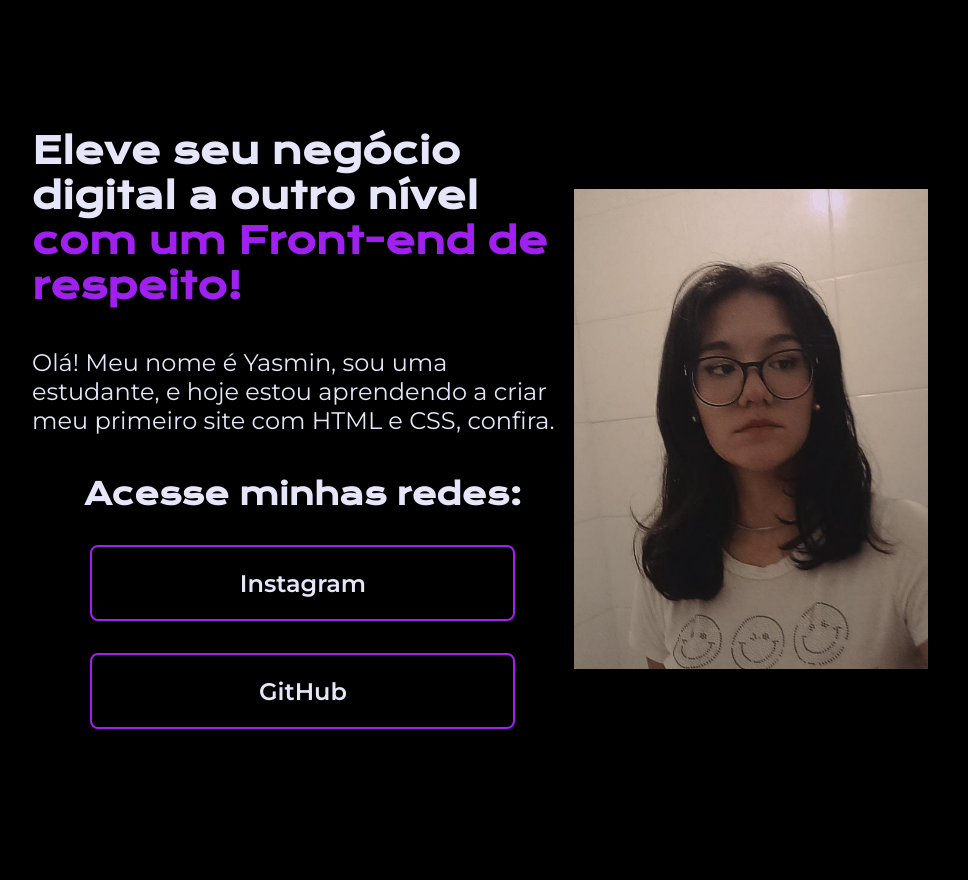
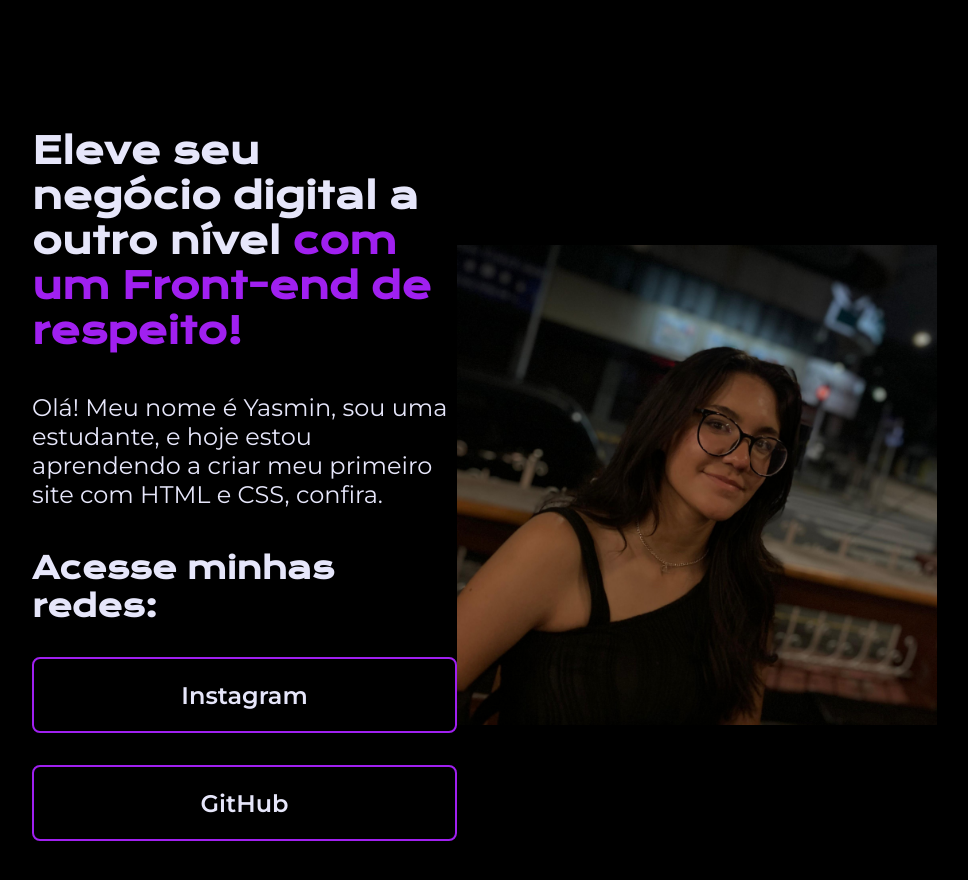
Before and after one commit to YaXsmi/Portf-lio-Yasmin-2G, a plain HTML site: page index.html in a window 1280 px wide. Shown: the whole page, without its empty margins (160-1128 px from the left). Drawn offline with nearby package versions, Linux system fonts and the light colour scheme.

Commit message:
09/08/2024

```diff
--- a/index.html
+++ b/index.html
@@ -24,7 +24,7 @@
   </div>
     </div>
 
-    <img src="foto.jpg" class="foto">
+    <img src="IMG_20240324_145642_911.jpg" class="foto">
   </main> <!--Main é a parte principal-->
 
   <footer>
```
